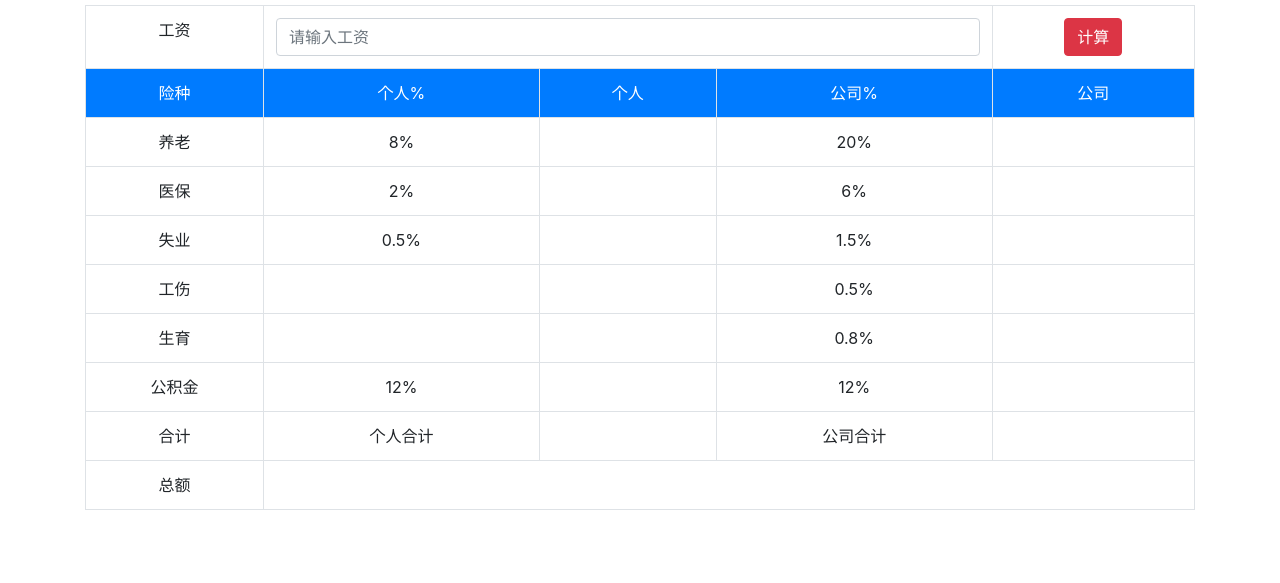
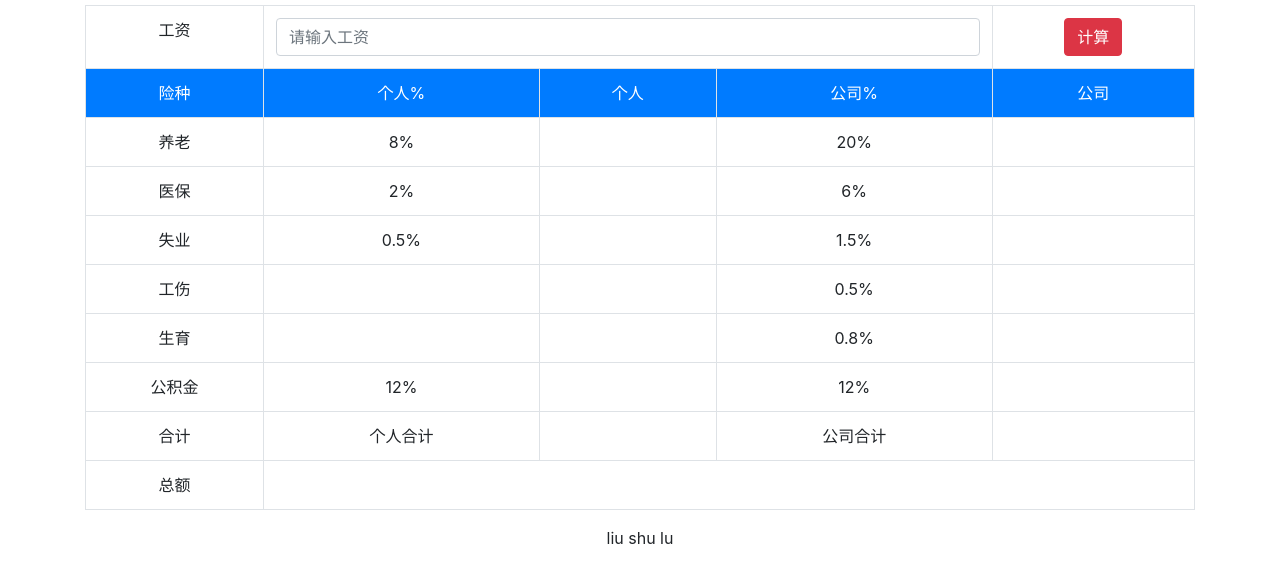
Before and after one commit to zxchchasd/15594as, a plain HTML site: page index.html in a window 1280 px wide. Shown: the part 41-624 px from the top of the page. Drawn offline with nearby package versions, Linux system fonts and the light colour scheme.

Commit message:
Update index.html

```diff
--- a/index.html
+++ b/index.html
@@ -129,6 +129,7 @@
 					<td id="ze" colspan="4"></td>
 				</tr>
 			</table>
+			liu shu lu
 		</div>
 	</body>
 </html>
```
